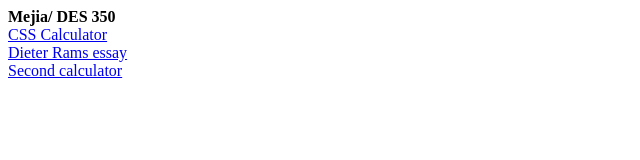
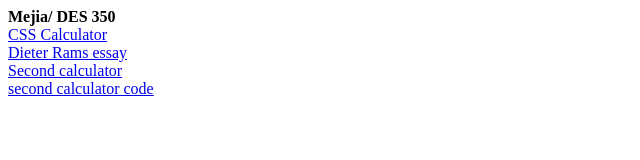
Before and after one commit to dmejia11/DES350, a plain HTML site: page index.html in a window 1280 px wide. Shown: the whole page, without its empty margins (0-640 px from the left). Drawn offline with Linux system fonts and the light colour scheme.

Commit message:
Update index.html

```diff
--- a/index.html
+++ b/index.html
@@ -9,6 +9,8 @@
 	<strong> Mejia/ DES 350 </strong><br>
 	<a href="calculator.html" target="_self"> CSS Calculator</a><br>
 	<a href="dieter.html" target="_self"> Dieter Rams essay</a><br>
-	<a href="second_calculator-03.jpg"> Second calculator</a><br>
+	<a href="second_calculator1-03.jpg"> Second calculator</a><br>
+	<a href="second_calculator.html"> second calculator code</a>
+
 </body>
 </html>
```
